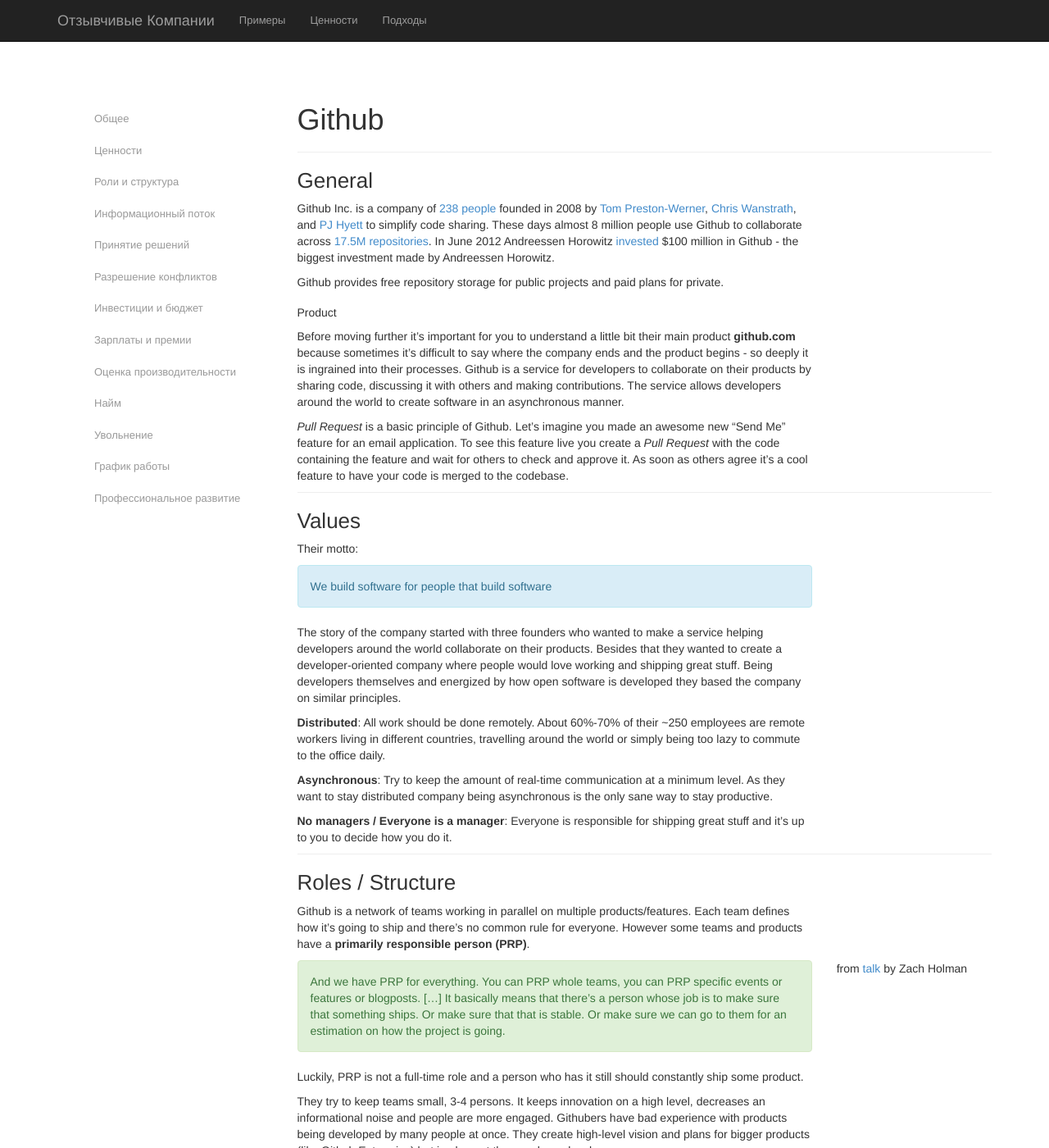
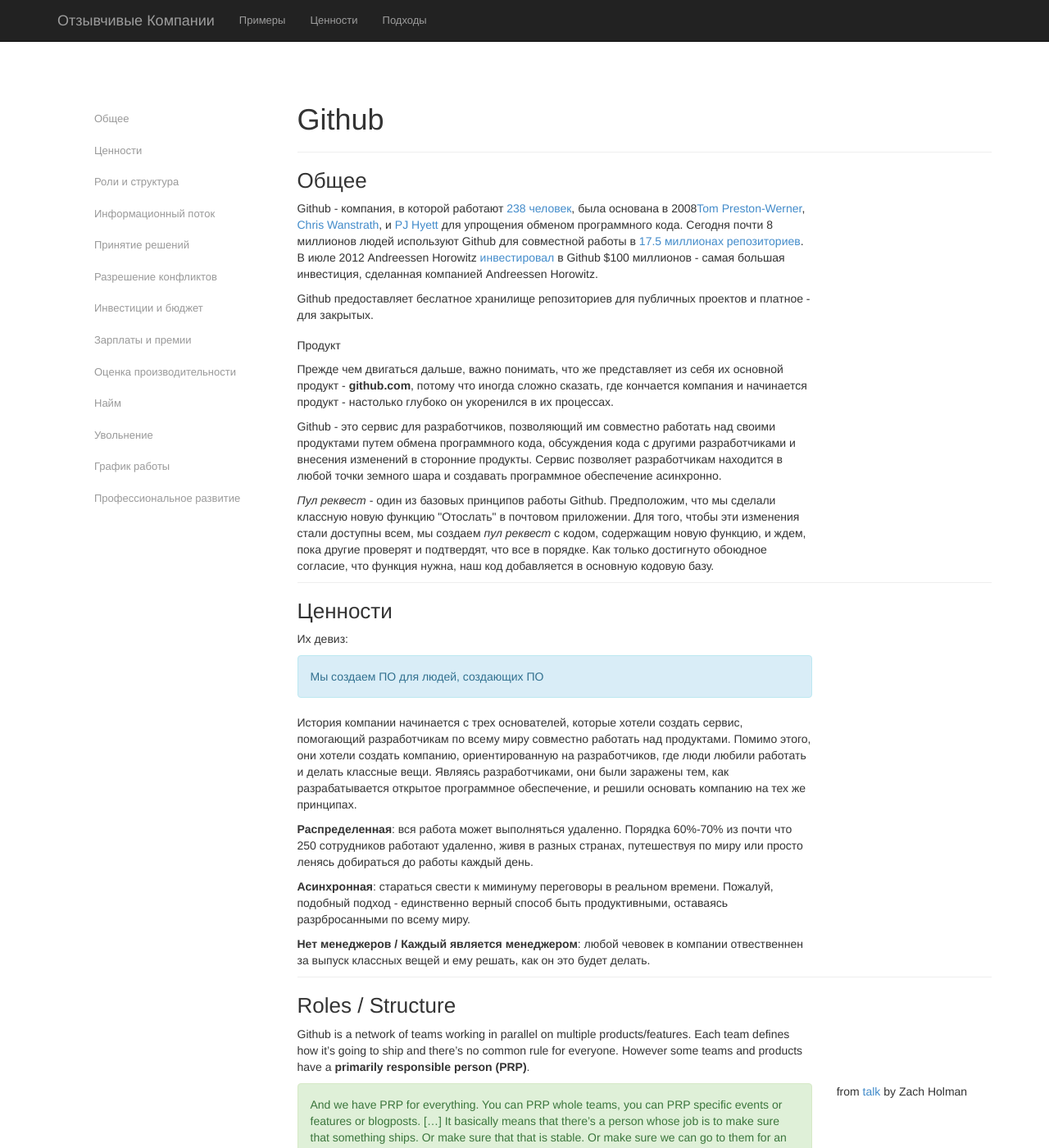
Before and after one commit to sery0ga/responsiveorgs-ru, a Jekyll site: the page built from casestudy/github.html, in a window 1280 px wide and 1400 px high. Shown: the whole window at 82% size. Built offline with Jekyll 4.4.1, drawn with Linux system fonts in a browser that asks for light colours.

Commit message:
Github case study is partically translated

```diff
--- a/casestudy/github.html
+++ b/casestudy/github.html
@@ -4,71 +4,76 @@ title:  "Github"
 ---
 
 <div class="chapter">
-  <h3 id="general">General</h3>
+  <h3 id="general">Общее</h3>
   <div class="row">
     <div class="col-md-9">
-      <p>Github Inc. is a company of <a href="https://github.com/about/team"
-      target="_blank">238 people</a> founded in 2008 by <a href="https://github.com/mojombo"
+      <p>Github - компания, в которой работают <a href="https://github.com/about/team"
+      target="_blank">238 человек</a>, была основана в 2008<a href="https://github.com/mojombo"
       target="_blank">Tom Preston-Werner</a>, <a href="https://github.com/defunkt"
-      target="_blank">Chris Wanstrath</a>, and <a href="https://github.com/pjhyett"
-      target="_blank">PJ Hyett</a> to simplify code sharing. These days almost 8
-      million people use Github to collaborate across <a href="https://github.com/about/press"
-      target="_blank">17.5M repositories</a>. In June 2012 Andreessen Horowitz
+      target="_blank">Chris Wanstrath</a>, и <a href="https://github.com/pjhyett"
+      target="_blank">PJ Hyett</a> для упрощения обменом программного кода.
+      Сегодня почти 8 миллионов людей используют Github для совместной работы
+      в <a href="https://github.com/about/press"
+      target="_blank">17.5 миллионах репозиториев</a>. В июле 2012 Andreessen Horowitz
       <a href="http://peter.a16z.com/2012/07/09/software-eats-software-development/"
-      target="_blank">invested</a> $100 million in Github - the biggest investment
-      made by Andreessen Horowitz.
+      target="_blank">инвестировал</a> в Github $100 миллионов - самая
+      большая инвестиция, сделанная компанией Andreessen Horowitz.
       </p>
-      <p>Github provides free repository storage for public projects and paid plans
-      for private.</p>
+      <p>Github предоставляет беслатное хранилище репозиториев для
+      публичных проектов и платное - для закрытых.</p>
     </div>
   </div>
 
-  <h5>Product</h5>
+  <h5>Продукт</h5>
   <div class="row">
     <div class="col-md-9">
-      <p>Before moving further it’s important for you to understand a little bit
-      their main product <b>github.com</b> because sometimes it’s difficult to say where
-      the company ends and the product begins - so deeply it is ingrained into their
-      processes. Github is a service for developers to collaborate on their products
-      by sharing code, discussing it with others and making contributions. The
-      service allows developers around the world to create software in an
-      asynchronous manner.</p>
+      <p>Прежде чем двигаться дальше, важно понимать, что же представляет из
+      себя их основной продукт - <b>github.com</b>, потому что иногда сложно
+      сказать, где кончается компания и начинается продукт - настолько глубоко
+      он укоренился в их процессах.</p>
+      <p>Github - это сервис для разработчиков, позволяющий им совместно
+      работать над своими продуктами путем обмена программного кода,
+      обсуждения кода с другими разработчиками и внесения изменений в
+      сторонние продукты. Сервис позволяет разработчикам находится в любой
+      точки земного шара и создавать программное обеспечение асинхронно.</p>
 
-      <p><i>Pull Request</i> is a basic principle of Github. Let’s imagine you made
-      an awesome new “Send Me” feature for an email application. To see this feature
-      live you create a <i>Pull Request</i> with the code containing the feature and
-      wait for others to check and approve it. As soon as others agree it’s a cool
-      feature to have your code is merged to the codebase.</p>
+      <p><i>Пул реквест</i> - один из базовых принципов работы Github.
+      Предположим, что мы сделали классную новую функцию "Отослать" в
+      почтовом приложении. Для того, чтобы эти изменения стали доступны всем,
+      мы создаем <i>пул реквест</i> с кодом, содержащим новую функцию, и ждем, пока другие проверят и подтвердят, что все в порядке. Как только
+      достигнуто обоюдное согласие, что функция нужна, наш код добавляется в
+      основную кодовую базу.</p>
     </div>
   </div>
 </div>
 
 <div class="chapter">
-  <h3 id="values">Values</h3>
+  <h3 id="values">Ценности</h3>
   <div class="row">
     <div class="col-md-9">
-      <p>Their motto:</p>
+      <p>Их девиз:</p>
       <div class="alert alert-info" role="alert">
-          We build software for people that build software
+          Мы создаем ПО для людей, создающих ПО
       </div>
-      <p>The story of the company started with three founders who wanted to make a
-      service helping developers around the world collaborate on their products.
-      Besides that they wanted to create a developer-oriented company where people
-      would love working and shipping great stuff. Being developers themselves and
-      energized by how open software is developed they based the company on similar
-      principles.</p>
+      <p>История компании начинается с трех основателей, которые хотели создать
+      сервис, помогающий разработчикам по всему миру совместно работать над
+      продуктами. Помимо этого, они хотели создать компанию, ориентированную
+      на разработчиков, где люди любили работать и делать классные вещи.
+      Являясь разработчиками, они были заражены тем, как разрабатывается
+      открытое программное обеспечение, и решили основать компанию на тех же
+      принципах.</p>
 
-      <p><b>Distributed</b>: All work should be done remotely. About 60%-70% of
-      their ~250 employees are remote workers living in different countries,
-      travelling around the world or simply being too lazy to commute to the office
-      daily.</p>
+      <p><b>Распределенная</b>: вся работа может выполняться удаленно. Порядка
+      60%-70% из почти что 250 сотрудников работают удаленно, живя в разных
+      странах, путешествуя по миру или просто ленясь добираться до работы
+      каждый день.</p>
 
-      <p><b>Asynchronous</b>: Try to keep the amount of real-time communication at
-      a minimum level. As they want to stay distributed company being asynchronous
-      is the only sane way to stay productive.</p>
+      <p><b>Асинхронная</b>: стараться свести к миминуму переговоры в реальном
+      времени. Пожалуй, подобный подход - единственно верный способ быть
+      продуктивными, оставаясь разрбросанными по всему миру.</p>
 
-      <p><b>No managers / Everyone is a manager</b>: Everyone is responsible for
-      shipping great stuff and it’s up to you to decide how you do it.</p>
+      <p><b>Нет менеджеров / Каждый является менеджером</b>: любой чевовек в
+      компании отвественнен за выпуск классных вещей и ему решать, как он это будет делать.</p>
     </div>
   </div>
 </div>
```
